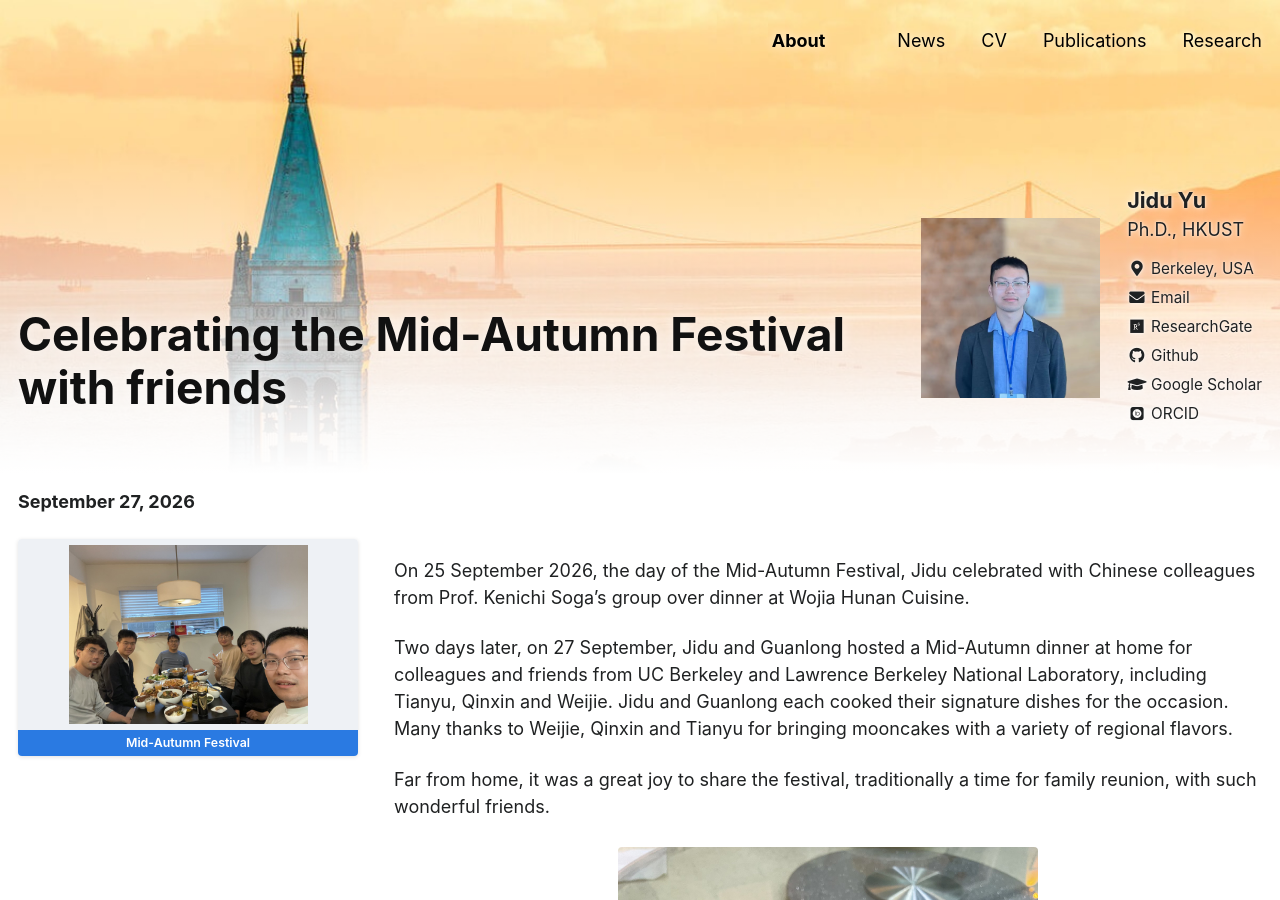
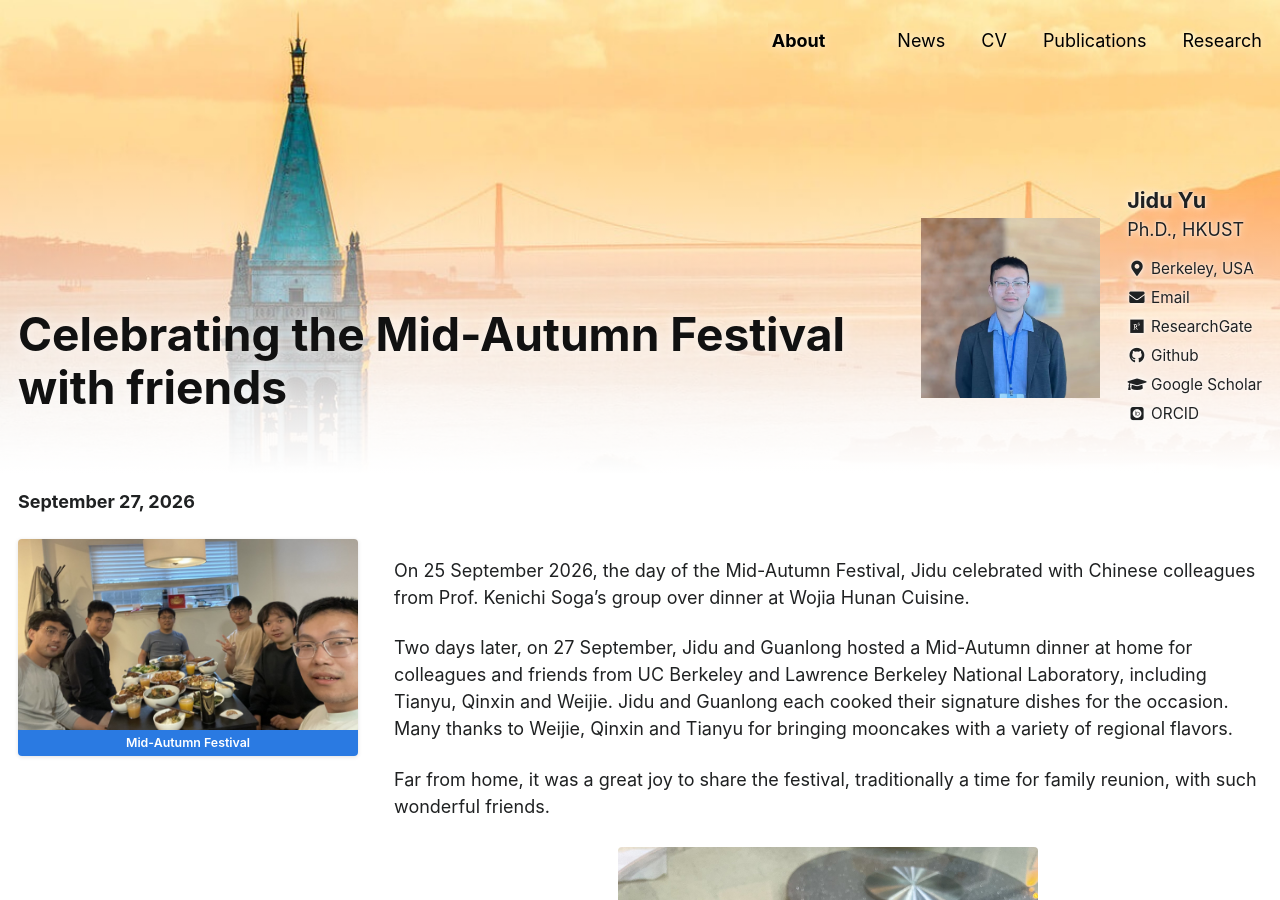
Before and after one commit to yujidu/yujidu.github.io, a Jekyll site: the page built from _news/2026-09-mid-autumn-festival.md, in a window 1280 px wide and 900 px high. Built offline with Jekyll 4.4.1, drawn with Linux system fonts in a browser that asks for light colours; some web fonts are replaced.

Commit message:
Mid-Autumn news: cover photo fills the frame
Co-Authored-By: Claude Opus 5.5 <noreply@anthropic.com>
Claude-Session: https://claude.ai/code/session_01CtadbDehUMWbEMdjGRSUo3

```diff
--- a/_news/2026-09-mid-autumn-festival.md
+++ b/_news/2026-09-mid-autumn-festival.md
@@ -1,9 +1,9 @@
 ---
 title: Celebrating the Mid-Autumn Festival with friends
 date: '2026-09-27'
-image: /images/news/mid-autumn-2026-home-dinner.jpg
+image: /images/news/mid-autumn-2026-cover.jpg
 label: Mid-Autumn Festival
-image_fit: contain
+image_fit: cover
 summary: Jidu celebrated the Mid-Autumn Festival with colleagues and friends from UC Berkeley and Berkeley Lab, over a home-cooked dinner and a Hunan feast with Prof. Soga's group.
 ---
 
```
Also changed, not shown: images/news/mid-autumn-2026-cover.jpg (added), images/news/mid-autumn-2026-home-dinner.jpg (deleted).
